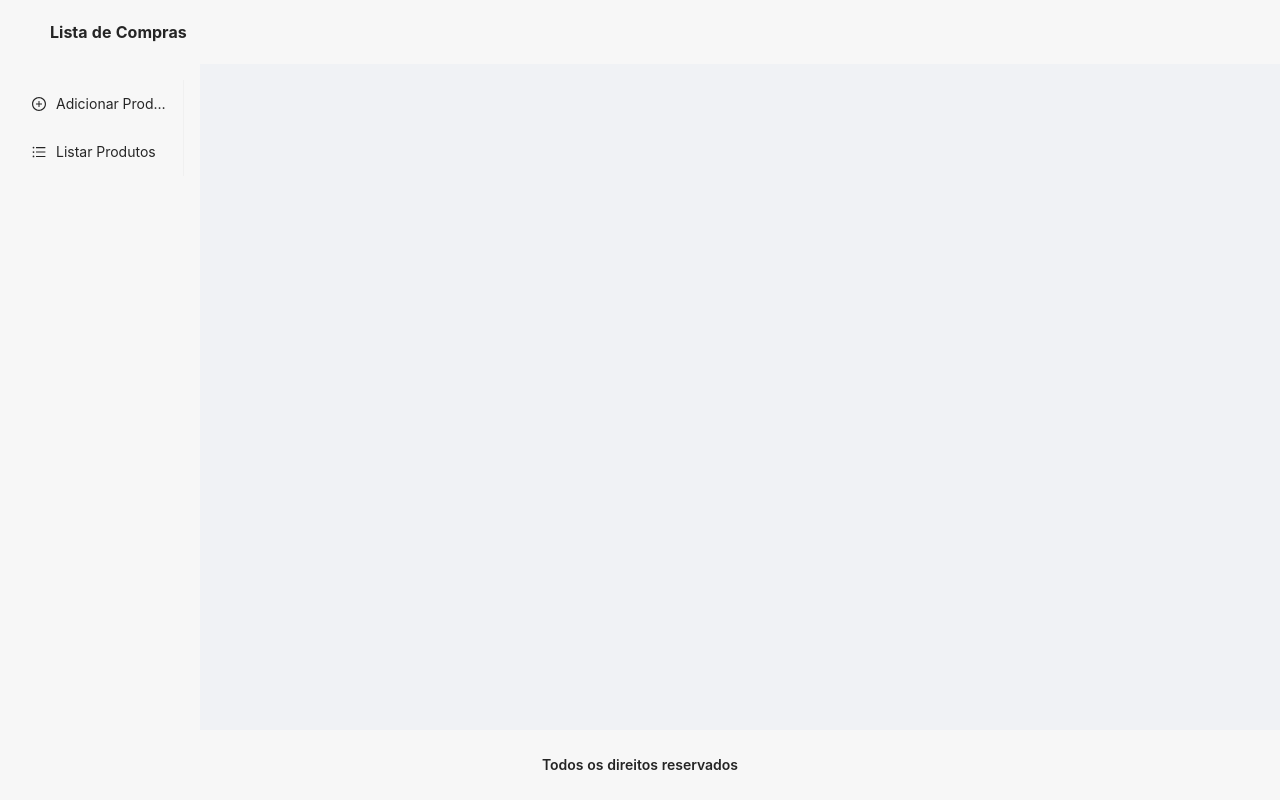
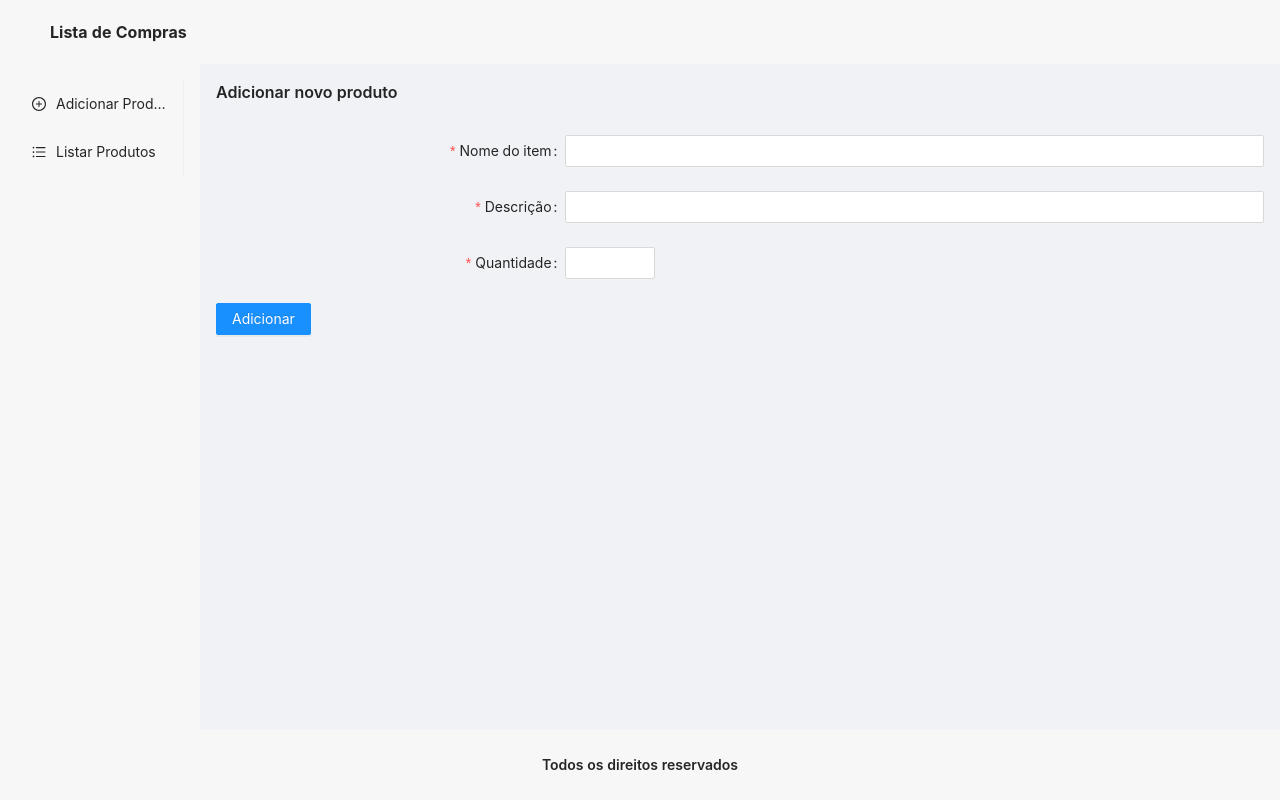
Before and after one commit to rytome/nest-shopping-list, a React (Create React App) app in the folder front-end/lista-de-compras/: page /adicionar in a window 1280 px wide. Built offline with nearby package versions, Linux system fonts and the light colour scheme.

Commit message:
funcionalidade Adicionar Produto

```diff
--- /dev/null
+++ b/front-end/lista-de-compras/src/pages/AdicionarProduto/index.js
@@ -0,0 +1,76 @@
+import './styles.css'
+
+import React from 'react'
+import api from '../../services/api'
+import { useHistory } from 'react-router-dom'
+
+import { message, Form, Input, Button, InputNumber } from 'antd'
+
+export default function AdicionarProduto(){
+
+    const history = useHistory()
+
+    async function handleSubmit(produto){
+        debugger;
+        api.post('/item', produto)
+            .then((response) => {
+                if (response.status == 201){
+                    message.success('Produto adicionado com sucesso!')
+                    history.push('/produtos')
+                }
+            })
+            .catch((err) => {
+                message.error('Aconteceu um erro ao adicionar o produto' + err)
+            })
+    }
+
+    return(
+        <div className='produto__container'>
+            <h1>
+                Adicionar novo produto
+            </h1>
+            <br/>
+            <div>
+                <Form
+                name='submitProduto'
+                labelCol={{span:8}}
+                wrapperCol={{span: 16}}
+                onFinish={handleSubmit}
+                autoComplete="off"
+                >
+                    <Form.Item
+                    label= 'Nome do item'
+                    name='name'
+                    rules={[{required: true, message: "O nome do item não pode ser vazio!"}]}
+                    >
+                        <Input/>
+                    </Form.Item>
+
+                    <Form.Item
+                    label= 'Descrição'
+                    name='description'
+                    rules={[{required: true, message: "A descrição do item não pode ser vazia!"}]}
+                    >
+                        <Input/>
+                    </Form.Item>
+
+                    <Form.Item
+                    label= 'Quantidade'
+                    name='quantity'
+                    rules={[{required: true, message: "Insira a quantidade"}]}
+                    >
+                        <InputNumber/>
+                    </Form.Item>
+
+                    <Form.Item>
+                        <Button type='primary' htmlType='submit'>
+                            Adicionar
+                        </Button>
+                    </Form.Item>
+                </Form>
+            </div>
+
+
+        </div>
+    )
+}
--- /dev/null
+++ b/front-end/lista-de-compras/src/pages/AdicionarProduto/styles.css
@@ -0,0 +1,8 @@
+.produto__container{
+    padding: 16px;
+}
+
+.produto__container h1{
+    font-size: 16px;
+    font-weight: 600;
+}
--- a/front-end/lista-de-compras/src/routes.js
+++ b/front-end/lista-de-compras/src/routes.js
@@ -2,6 +2,7 @@ import React from "react";
 import { BrowserRouter, Route, Switch} from "react-router-dom";
 import Produtos from './pages/Produtos'
 import Inicio from './pages/Inicio'
+import AdicionarProduto from "./pages/AdicionarProduto";
 
 
 export default function Routes(){
@@ -9,7 +10,8 @@ export default function Routes(){
         <BrowserRouter>
             <Switch>
                 <Route path='/' exact component={Inicio}/>
-                <Route path='/produtos' exact component={Produtos}/>
+                <Route path='/produtos' component={Produtos}/>
+                <Route path='/adicionar' component={AdicionarProduto}/>
             </Switch>
         </BrowserRouter>
     )
```
Also changed, not shown: front-end/lista-de-compras/src/pages/DetalhesProduto/index.js (added), front-end/lista-de-compras/src/pages/DetalhesProduto/styles.css (added).
